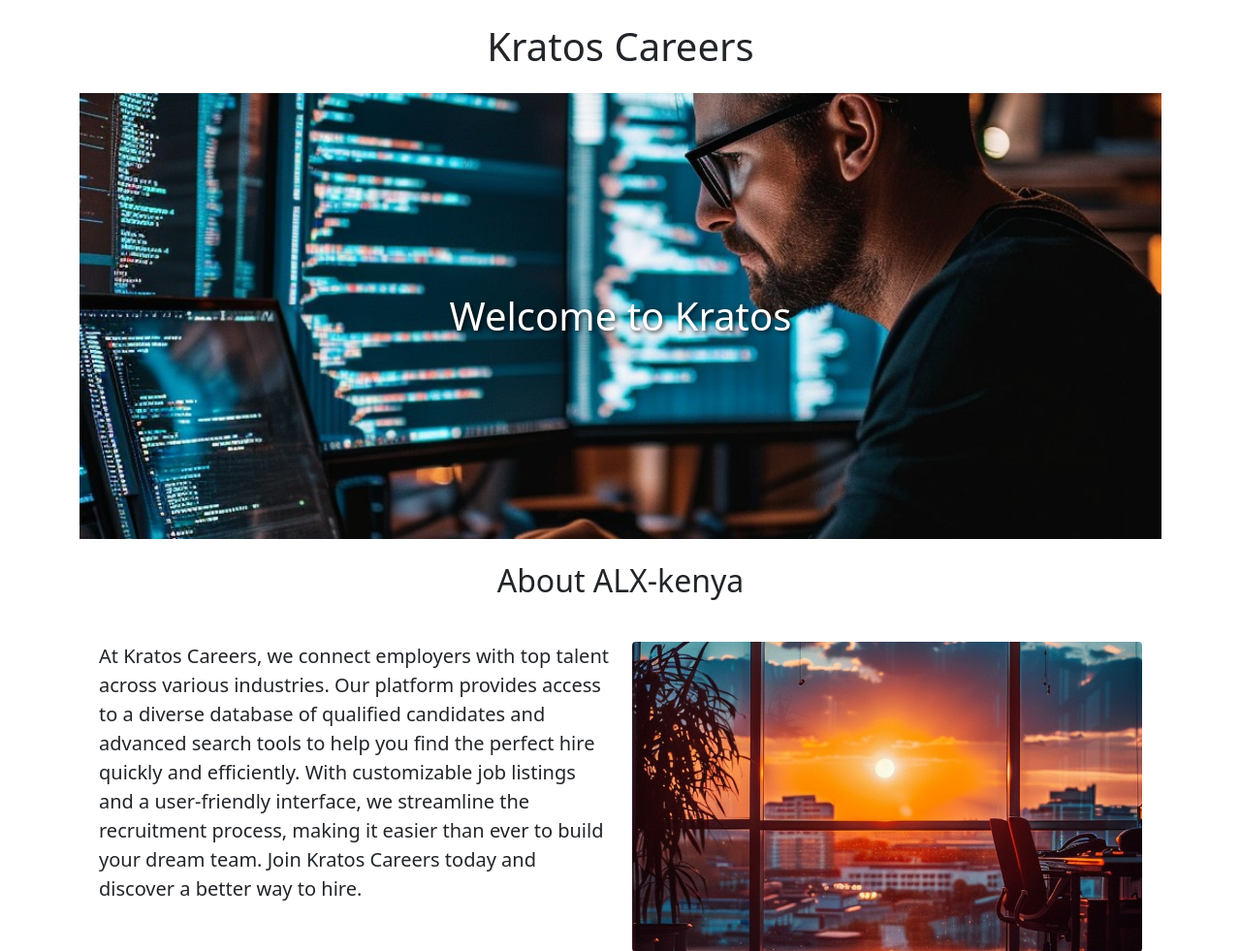
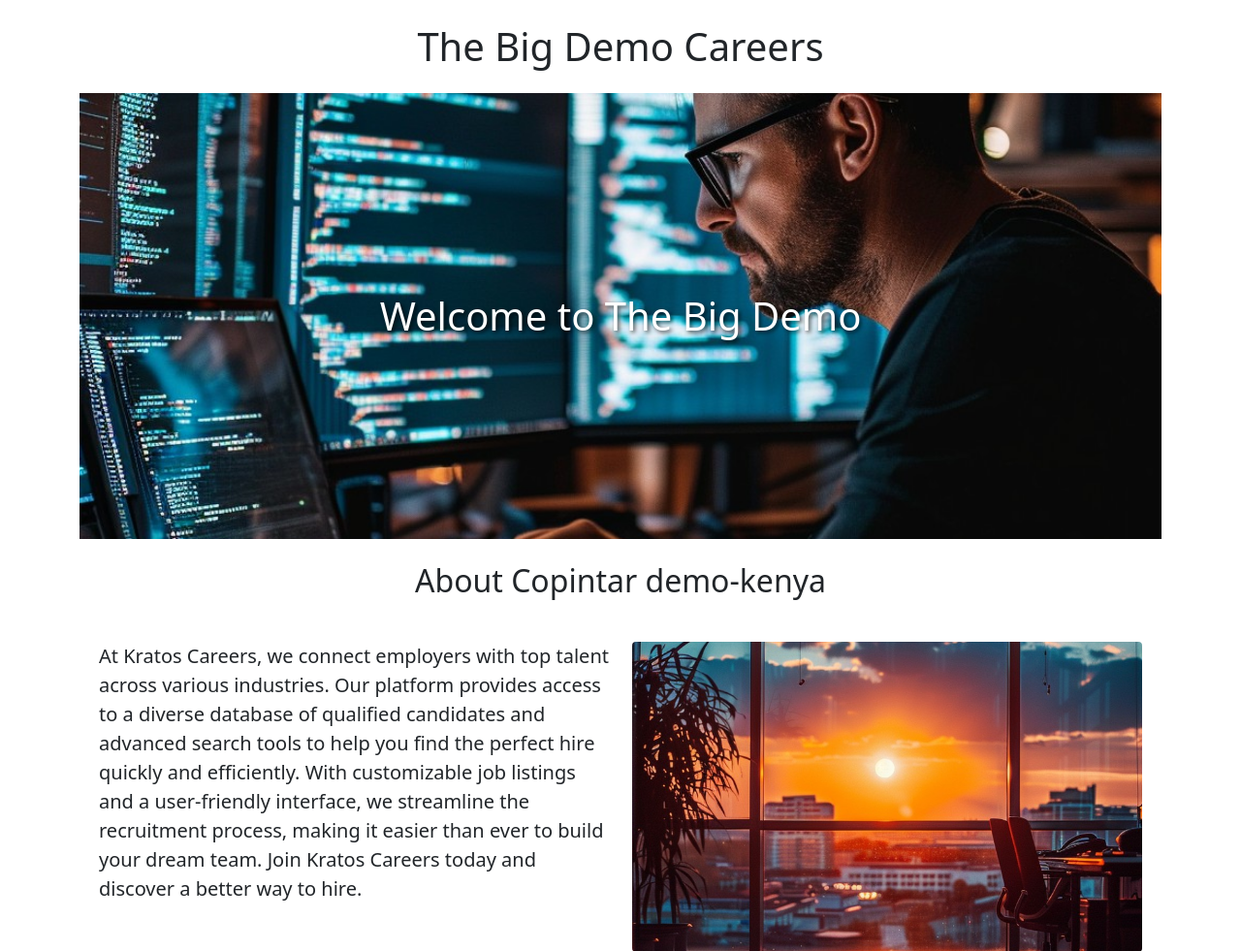
Before and after one commit to A-asava/Webstack-Portfolio-Project_CI-CD-Pipeline, a Flask app: page / in a window 1280 px wide. Shown: the part 56-1037 px from the top of the page at 97% size. Run offline with Flask 2, Linux system fonts and the light colour scheme.

Commit message:
visible change demo

```diff
--- a/app.py
+++ b/app.py
@@ -31,7 +31,7 @@
 def home():
     return render_template('home.html',
                          jobs=JOBS,
-                         company_name='Kratos')
+                         company_name='The Big Demo')
 
 @app.route('/api/jobs/<int:job_id>')
 def get_job(job_id):
--- a/templates/home.html
+++ b/templates/home.html
@@ -60,7 +60,7 @@
         <img class="img-fluid fade-in" id="banner" src="https://6878b222-75aa-4be4-b92f-6cbe91fdae09-00-1trbxj7ob6fbz.janeway.replit.dev//static/Banner.jpg" alt="Banner">
         <div id="banner-text" class="fade-in">Welcome to {{ company_name }}</div>
       </div>
-      <h2 class="text-center mt-4 mb-4 fade-in">About ALX-kenya</h2>
+      <h2 class="text-center mt-4 mb-4 fade-in">About Copintar demo-kenya</h2>
       <div class="row about-text fade-in">
         <div class="col-md-6">
           <p class="lead">
```
